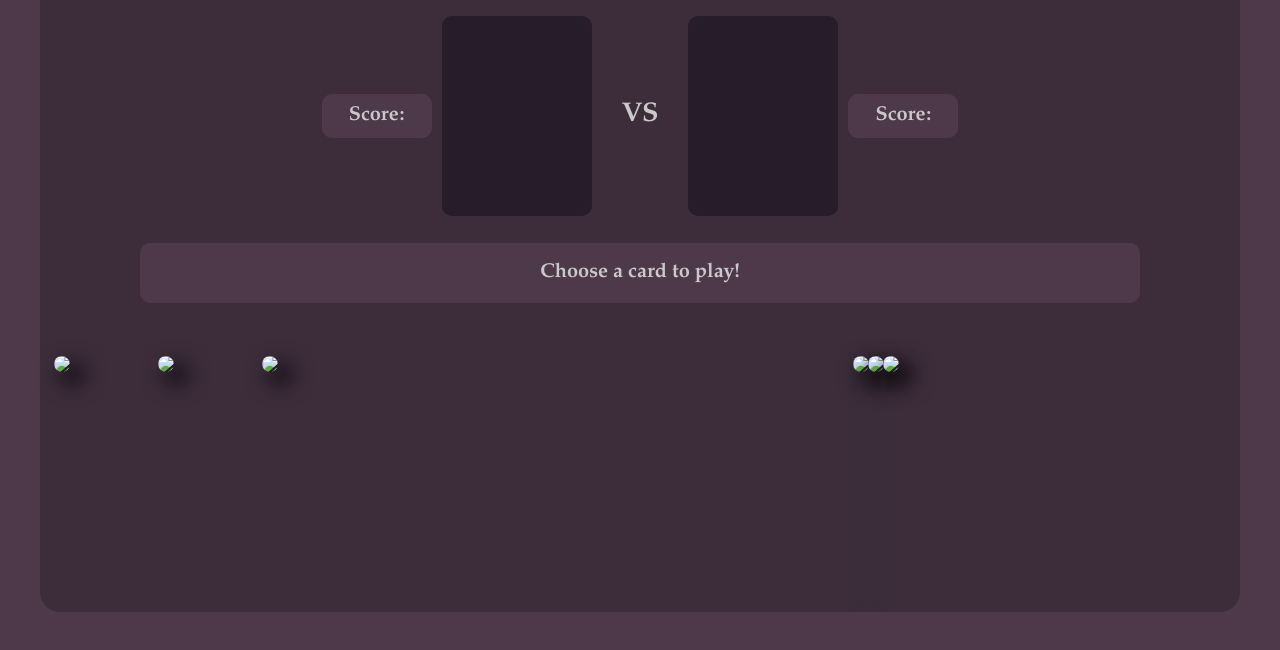
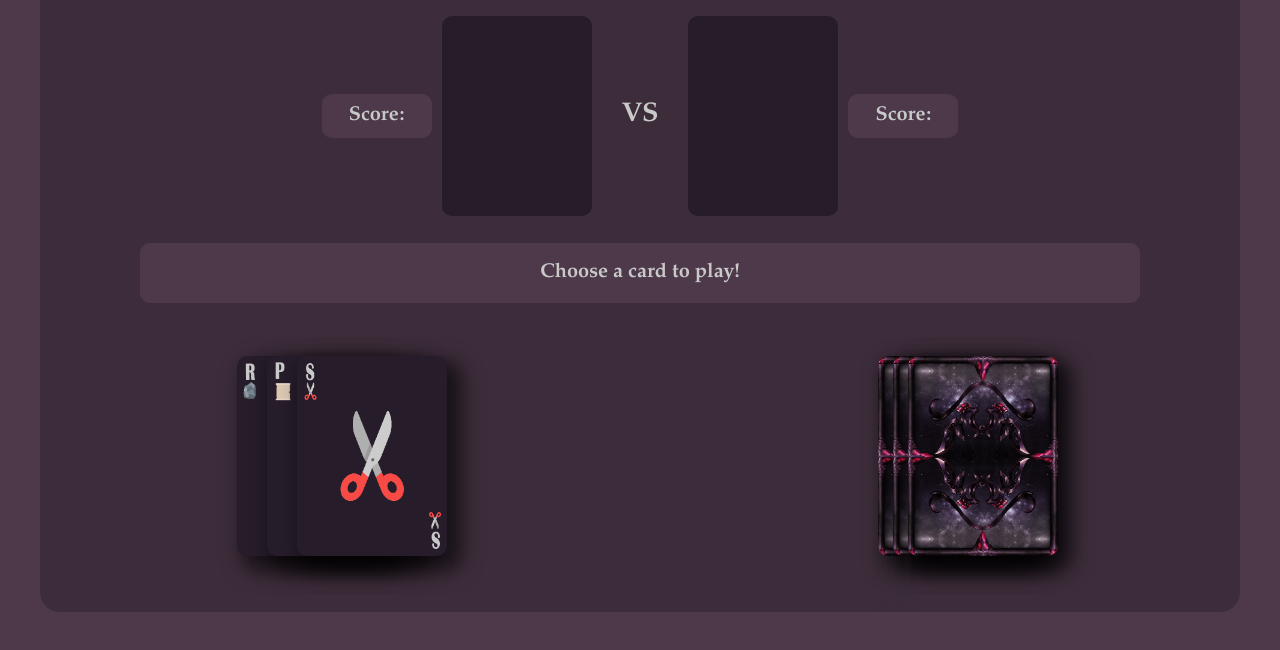
Before and after one commit to alchuu00/rock-paper-scissors, a plain HTML site: page index.html in a window 1280 px wide. Shown: the part 138-788 px from the top of the page. Drawn offline with Linux system fonts and the light colour scheme; the site is published under a folder, as on GitHub Pages, so addresses that start at the root find nothing; a web font is replaced by a local one.

Commit message:
fix images not showing

```diff
--- a/index.html
+++ b/index.html
@@ -24,22 +24,22 @@
     <div class="container-text">Choose a card to play!</div>
     <div class="container-cards">
       <div class="player-cards cards">
-        <div id="rock"><img src="/img/rock.png"></div>
-        <div id="paper"><img src="/img/paper.png"></div>
-        <div id="scissors"><img src="/img/scissors.png"></div>
+        <div id="rock"><img src="img/rock.png"></div>
+        <div id="paper"><img src="img/paper.png"></div>
+        <div id="scissors"><img src="img/scissors.png"></div>
       </div>
       <div class="computer-cards cards">
         <div id="rock" class="card">
-          <div class="front"><img src="/img/Card_Back_1.png"></div>
-          <div class="back"><img src="/img/rock.png"></div>
+          <div class="front"><img src="img/Card_Back_1.png"></div>
+          <div class="back"><img src="img/rock.png"></div>
         </div>
         <div id="paper" class="card">
-          <div class="front"><img src="/img/Card_Back_1.png"></div>
-          <div class="back"><img src="/img/paper.png"></div>
+          <div class="front"><img src="img/Card_Back_1.png"></div>
+          <div class="back"><img src="img/paper.png"></div>
         </div>
         <div id="scissors" class="card">
-          <div class="front"><img src="/img/Card_Back_1.png"></div>
-          <div class="back"><img src="/img/scissors.png"></div>
+          <div class="front"><img src="img/Card_Back_1.png"></div>
+          <div class="back"><img src="img/scissors.png"></div>
         </div>
       </div>
     </div>
@@ -52,9 +52,9 @@
       </div>
     </div>
 
-    <audio id="clickAudio" src="/sounds/click-21156.mp3"></audio>
-    <audio id="winAudio" src="/sounds/win-6297.mp3"></audio>
-    <audio id="loseAudio" src="/sounds/lost-126514.mp3"></audio>
+    <audio id="clickAudio" src="sounds/click-21156.mp3"></audio>
+    <audio id="winAudio" src="sounds/win-6297.mp3"></audio>
+    <audio id="loseAudio" src="sounds/lost-126514.mp3"></audio>
 </body>
 
 </html>
```
